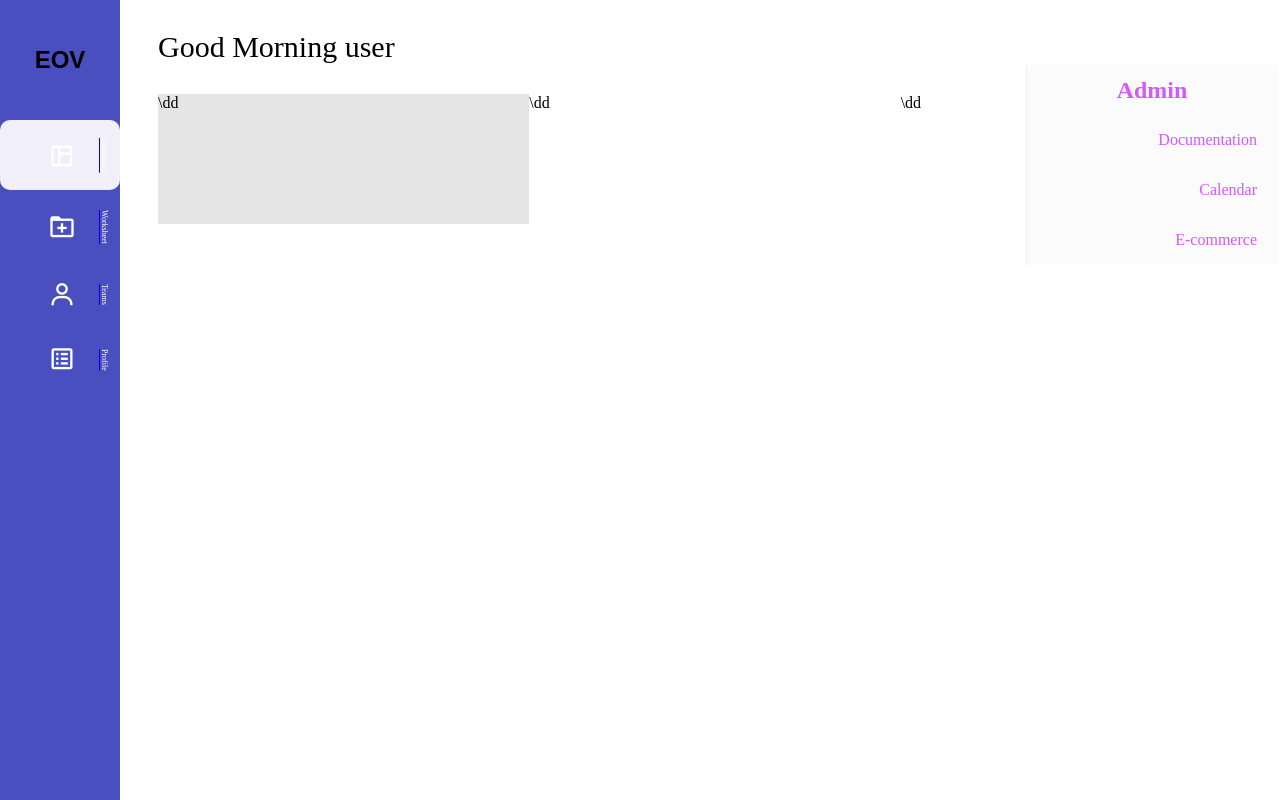
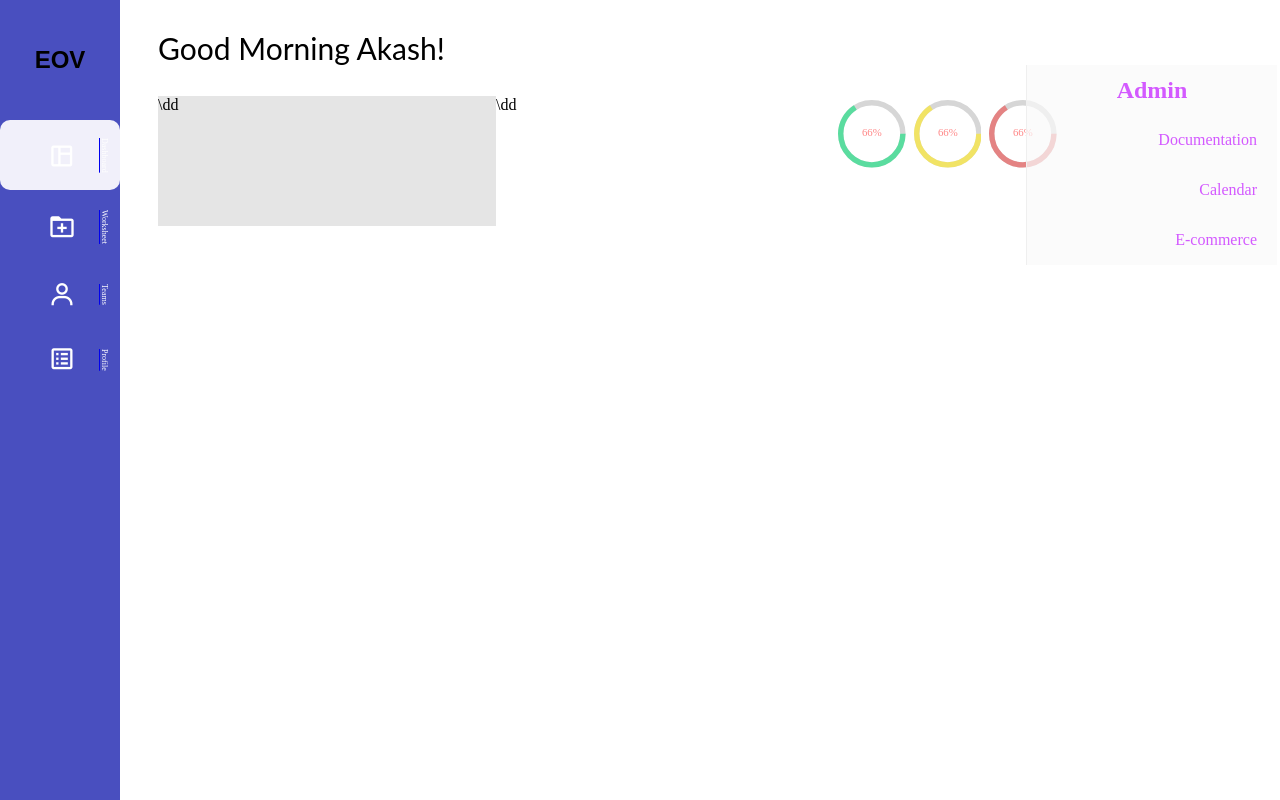
Before and after one commit to DeepakKool/backend, a React (Create React App) app: page /Blank in a window 1280 px wide. Built offline with nearby package versions, Linux system fonts and the light colour scheme.

Commit message:
package for progress circle

```diff
--- a/package.json
+++ b/package.json
@@ -3,12 +3,15 @@
   "version": "0.1.0",
   "private": true,
   "dependencies": {
+    "@mui/material": "^5.11.14",
     "@testing-library/jest-dom": "^5.14.1",
     "@testing-library/react": "^12.0.0",
     "@testing-library/user-event": "^13.2.1",
+    "apexcharts": "^3.37.2",
     "axios": "^1.3.4",
     "boxicons": "^2.1.1",
     "react": "^17.0.2",
+    "react-circular-progressbar": "^2.1.0",
     "react-dom": "^17.0.2",
     "react-firebase-hooks": "^5.1.1",
     "react-pro-sidebar": "^1.0.0",
--- a/src/App.scss
+++ b/src/App.scss
@@ -1,5 +1,6 @@
 @import url('https://fonts.googleapis.com/css2?family=Roboto:wght@300;400;500;700&display=swap');
 @import url('https://fonts.googleapis.com/css2?family=Mochiy+Pop+P+One&display=swap');
+@import url('https://fonts.googleapis.com/css2?family=Lato&display=swap');
 
 * {
     padding: 0;
--- a/src/Routes/ProtectedRoutes.jsx
+++ b/src/Routes/ProtectedRoutes.jsx
@@ -11,7 +11,7 @@ function ProtectedRoutes({ component: Component, ...rest }) {
     console.log("------------------",localStorage.getItem("token"));
 
     return true ? <div style={{
-      padding: '0px 0px 0px 150px'
+      padding: '0px 100px 0px 150px',
   }}>
       <Sidebar2 />
         <Outlet />
--- a/src/index.js
+++ b/src/index.js
@@ -1,6 +1,7 @@
 import React from 'react';
 import ReactDOM from 'react-dom';
 import App from './App';
+
 
 ReactDOM.render(
     <React.StrictMode>
--- a/src/pages/Blank.jsx
+++ b/src/pages/Blank.jsx
@@ -1,16 +1,19 @@
 import React, { useState, useEffect } from "react";
 import {UserContext} from '../context';
 
+import { CircularProgressbar, buildStyles  } from 'react-circular-progressbar';
+import 'react-circular-progressbar/dist/styles.css';
 
 const Blank = () => {
     const {user, setUser} = React.useContext(UserContext);
-    console.log("- - - - - - - in blanks page",user)
+    let data = localStorage.getItem("user")
+    console.log("- - - - - - - in blanks page",data)
+    const percentage = 66;
 
-    let data = localStorage.getItem("token")
 
     return <div>
 
-       <p style={{fontSize: 30, }}> Good Morning {'user'}</p>
+       <p style={{fontSize: 30,fontFamily: 'Lato', }}> Good Morning Akash!</p>
 
         {/* <p>kkdkdkdk{user}</p>
 
@@ -31,8 +34,93 @@ const Blank = () => {
             \dd
         </div>
 
-        <div style={{flex: 4}}>
-            \dd
+        <div style={{display: 'flex',flex: 4, flexDirection: 'row'}}>
+            <div style={{width: '20%', margin:4}}>
+        <CircularProgressbar value={percentage}
+
+        text={`${percentage}%`}
+          styles={buildStyles({
+            // Rotation of path and trail, in number of turns (0-1)
+            rotation: 0.25,
+
+            // Whether to use rounded or flat corners on the ends - can use 'butt' or 'round'
+            strokeLinecap: 'butt',
+
+            // Text size
+            textSize: '16px',
+
+            // How long animation takes to go from one percentage to another, in seconds
+            pathTransitionDuration: 0.5,
+
+            // Can specify path transition in more detail, or remove it entirely
+            // pathTransition: 'none',
+
+            // Colors
+            pathColor: `rgba(27, 223, 131, ${percentage / 100})`,
+            textColor: '#f88',
+            trailColor: '#d6d6d6',
+            backgroundColor: '#3e98c7',
+          })}
+        />
+        </div>
+
+        <div style={{width: '20%', margin:4}}>
+        <CircularProgressbar value={percentage}
+
+        text={`${percentage}%`}
+          styles={buildStyles({
+            // Rotation of path and trail, in number of turns (0-1)
+            rotation: 0.25,
+
+            // Whether to use rounded or flat corners on the ends - can use 'butt' or 'round'
+            strokeLinecap: 'butt',
+
+            // Text size
+            textSize: '16px',
+
+            // How long animation takes to go from one percentage to another, in seconds
+            pathTransitionDuration: 0.5,
+
+            // Can specify path transition in more detail, or remove it entirely
+            // pathTransition: 'none',
+
+            // Colors
+            pathColor: `rgba(255, 234, 43, ${percentage / 100})`,
+            textColor: '#f88',
+            trailColor: '#d6d6d6',
+            backgroundColor: '#3e98c7',
+          })}
+        />
+        </div>
+
+        <div style={{width: '20%', margin:4}}>
+        <CircularProgressbar value={percentage}
+
+        text={`${percentage}%`}
+          styles={buildStyles({
+            // Rotation of path and trail, in number of turns (0-1)
+            rotation: 0.25,
+
+            // Whether to use rounded or flat corners on the ends - can use 'butt' or 'round'
+            strokeLinecap: 'butt',
+
+            // Text size
+            textSize: '16px',
+
+            // How long animation takes to go from one percentage to another, in seconds
+            pathTransitionDuration: 0.5,
+
+            // Can specify path transition in more detail, or remove it entirely
+            // pathTransition: 'none',
+
+            // Colors
+            pathColor: `rgba(236, 89, 89, ${percentage / 100})`,
+            textColor: '#f88',
+            trailColor: '#d6d6d6',
+            backgroundColor: '#3e98c7',
+          })}
+        />
+        </div>
         </div>
 
     </div>
--- a/src/pages/login/login.js
+++ b/src/pages/login/login.js
@@ -38,7 +38,7 @@ const Login = () => {
 		setUser(data.user);
         // console.log("LOGIN", JSON.stringify(data, null, 2));
 	 		navigate("/Blank");
-        localStorage.setItem("token", data);
+        localStorage.setItem("user", data.user);
 
 
 
```
Also changed, not shown: 2 other files (tests, documents, lock files or other folders).
